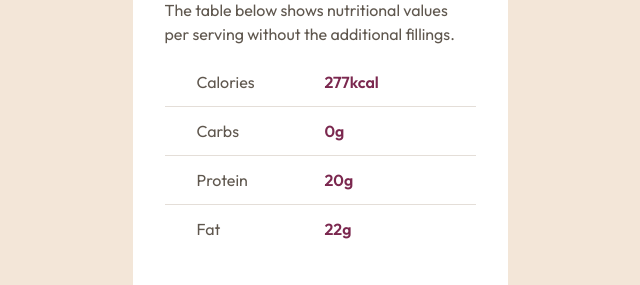
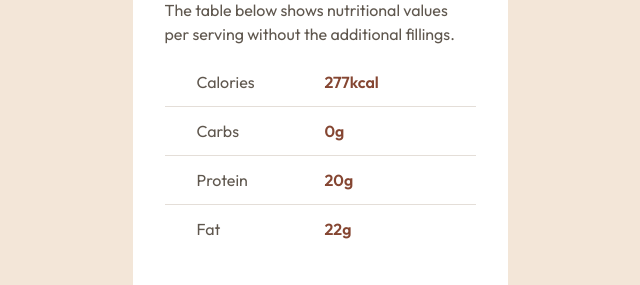
Before and after one commit to palmeiroerick/recipe-page, a Next.js app: page / in a window 1280 px wide. Shown: the part 1792-2077 px from the top of the page, without its empty margins (320-960 px from the left). Built offline with nearby package versions, Linux system fonts and the light colour scheme.

Commit message:
style: add desktop styles to nutrition component

```diff
--- a/components/Nutrition/index.tsx
+++ b/components/Nutrition/index.tsx
@@ -4,18 +4,26 @@ import SubTitle from "../SubTitle";
 import Text from "../Text";
 
 const Nutrient = ({ children }: GenericChildren) => {
-  return <div className="my-3 ml-8 flex w-48 justify-between">{children}</div>;
+  return (
+    <div className="my-3 ml-8 flex w-48 justify-between lg:w-[22rem]">
+      {children}
+    </div>
+  );
 };
 
 const Value = ({ children }: GenericChildren) => {
-  return <span className="w-16 font-outfit font-semibold text-darkRaspberry">{children}</span>;
+  return (
+    <span className="w-16 font-outfit font-semibold text-nutmeg">
+      {children}
+    </span>
+  );
 };
 
 const Nutrition = () => {
   return (
     <section className="flex flex-col gap-3">
       <SubTitle>Nutrition</SubTitle>
-      <div/>
+      <div />
       <Text>
         The table below shows nutritional values per serving without the
         additional fillings.
```
